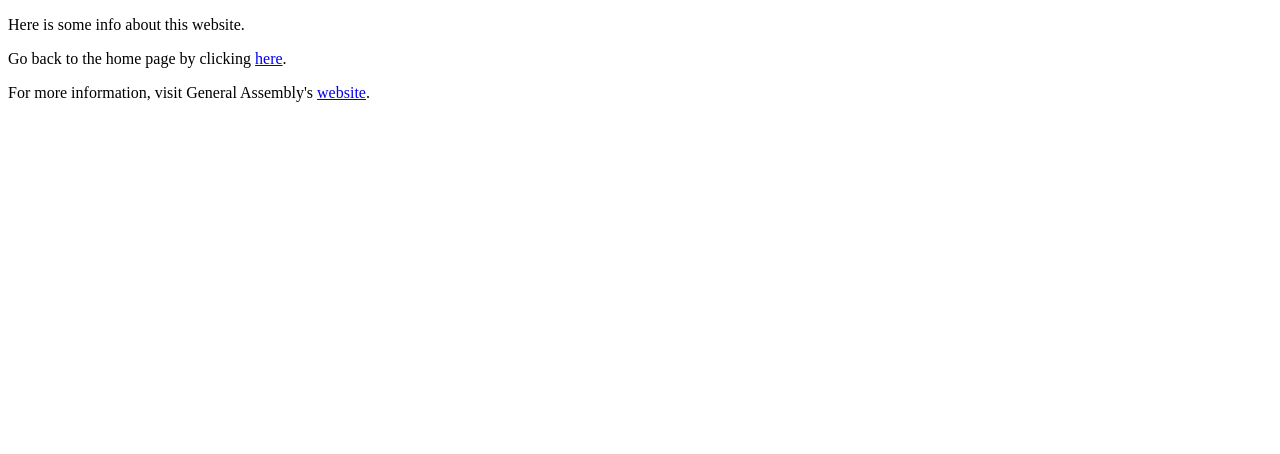
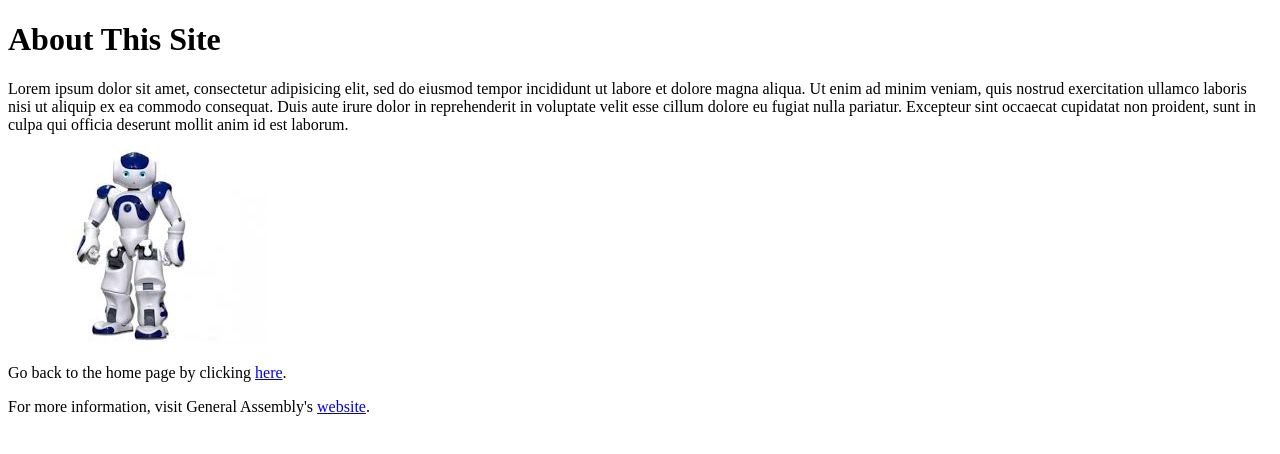
Before and after one commit to jtavis/jtavis.github.io, a plain HTML site: page homework/ga-press-release/about.html in a window 1280 px wide. Drawn offline with Linux system fonts and the light colour scheme.

Commit message:
Mar 2 third commit

```diff
--- a/homework/ga-press-release/about.html
+++ b/homework/ga-press-release/about.html
@@ -3,7 +3,14 @@
     <head>
     </head>
     <body>
-    <p>Here is some info about this website.</p>
+    <h1>About This Site</h1>
+    <p>Lorem ipsum dolor sit amet, consectetur adipisicing elit, sed do eiusmod
+    tempor incididunt ut labore et dolore magna aliqua. Ut enim ad minim veniam,
+    quis nostrud exercitation ullamco laboris nisi ut aliquip ex ea commodo
+    consequat. Duis aute irure dolor in reprehenderit in voluptate velit esse
+    cillum dolore eu fugiat nulla pariatur. Excepteur sint occaecat cupidatat non
+    proident, sunt in culpa qui officia deserunt mollit anim id est laborum.</p>
+    <img src="robot.jpg" alt="Robot">
     <p>Go back to the home page by clicking <a href="index.html">
     here</a>.</p>
     <p>For more information, visit General Assembly's <a href="https://generalassemb.ly">website</a>.</p>
```
Also changed, not shown: homework/ga-press-release/robot.jpg (added).
